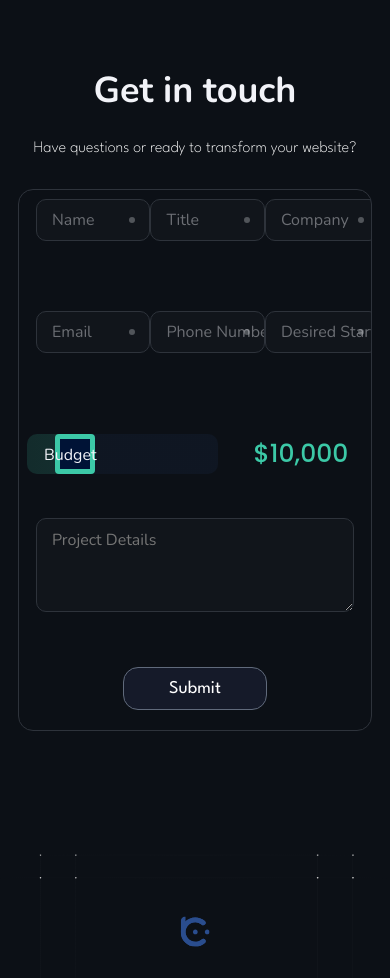
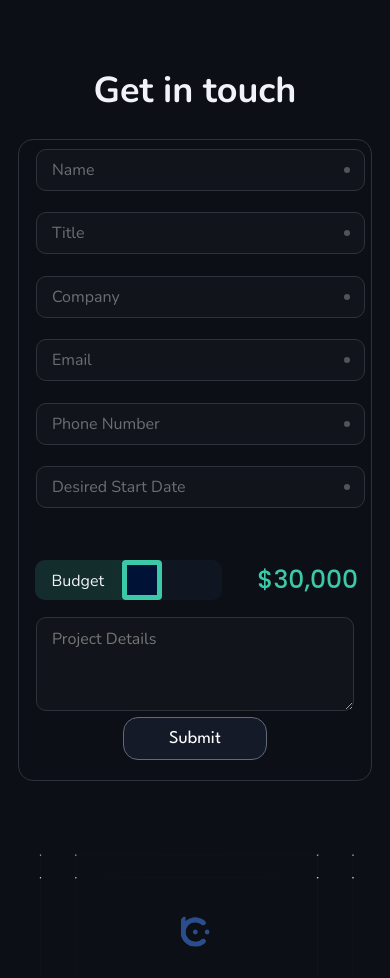
Before and after one commit to WillCBurroughs/bcsolutions, a React (Create React App) app: page / in a window 390 px wide. Shown: the part 5320-6298 px from the top of the page. Built offline with nearby package versions, Linux system fonts and the light colour scheme.

Commit message:
Completed contact section mobile

```diff
--- a/src/components/molecules/ContactMobile.js
+++ b/src/components/molecules/ContactMobile.js
@@ -14,7 +14,7 @@ function ContactMobile() {
         phone: "",
         start: "",
         password: "",
-        budget: 10000,
+        budget: 30000,
         details: "",
     });
 
@@ -65,12 +65,16 @@ function ContactMobile() {
                 value={formData.name || ""}
                 onChange={handleChange}
             />
+        </div>
+        <div className='HoldFormRow'>
             <FormElement
                 placeholder="Title"
                 name="title"
                 value={formData.title || ""}
                 onChange={handleChange}
             />
+        </div>
+        <div className='HoldFormRow'>
             <FormElement
                 placeholder="Company"
                 name="company"
@@ -86,6 +90,8 @@ function ContactMobile() {
                 value={formData.email || ""}
                 onChange={handleChange}
             />
+        </div>
+        <div className='HoldFormRow'>
             <FormElement
                 placeholder="Phone Number"
                 name="phone"
@@ -93,6 +99,8 @@ function ContactMobile() {
                 value={formData.phone || ""}
                 onChange={handleChange}
             />
+        </div>
+        <div className='HoldFormRow'>
             <FormElement
                 placeholder="Desired Start Date"
                 name="start"
@@ -100,7 +108,7 @@ function ContactMobile() {
                 onChange={handleChange}
             />
         </div>
-        <div className='FullRow'>
+        <div className='FullRowMobile'>
             <Slider
                 label="Budget"
                 name="budget"
--- a/src/index.css
+++ b/src/index.css
@@ -895,6 +895,7 @@ code {
 }
 
 .ContactMobile {
+  height: 600px;
   top: 5780px;
 }
 
@@ -1035,8 +1036,14 @@ input:focus {
   pointer-events: none;
 }
 
-.FullRow {
+.FullRow, .FullRowMobile {
   width: 80vw;
+}
+
+.FullRowMobile{
+  margin-top: 20px;
+  margin-bottom: 20px;
+  margin-left: 15px;
 }
 
 #ProjectDetails {
@@ -1097,7 +1104,15 @@ input:focus {
   .BottomFooter {
     top: 6200px;
   }
+  .form-element{
+    width: 85vw;
+  }
+  .form-input{
+    width: 80vw;
+  }
 }
+
+
 
 
 a {
```
